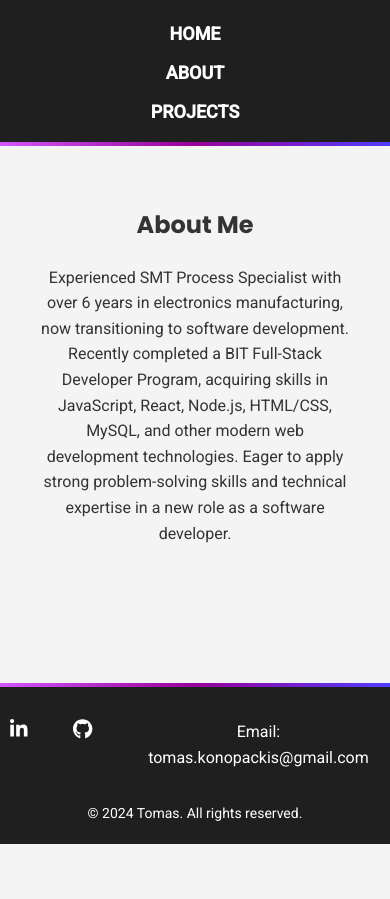
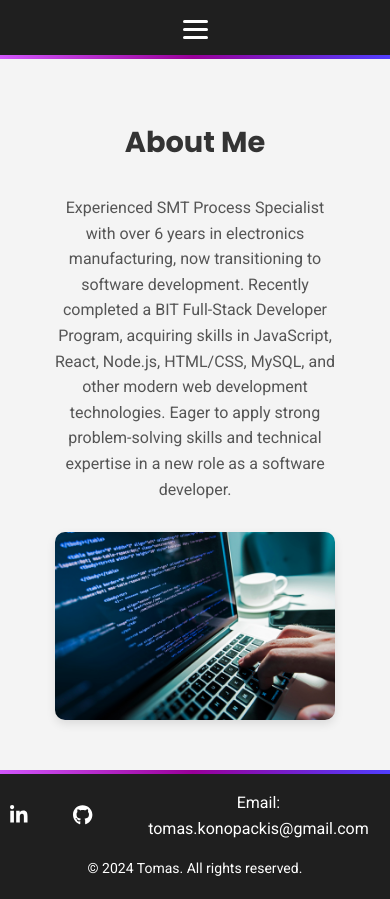
Before and after one commit to konoto1/react-portfolio, a React (Vite) app: page /react-portfolio/about in a window 390 px wide. Before the commit the page ends 844 px from the top, so only its background shows below. Built offline with nearby package versions, Linux system fonts and the light colour scheme.

Commit message:
updated about me and responsive

```diff
--- a/src/components/About/About.jsx
+++ b/src/components/About/About.jsx
@@ -1,10 +1,13 @@
 import style from './About.module.css';
+import computer from '/computer.jpg';
 
 
 export const About = () => {
   return (
+    <div className="container">
       <div className={style.aboutContainer}>
         <h2>About Me</h2>
+        <div className={style.paragraph}>
           <p className={style.aboutText}>
             Experienced SMT Process Specialist with over 6 years in electronics
             manufacturing, now transitioning to software development.
@@ -13,6 +16,9 @@ export const About = () => {
             development technologies. Eager to apply strong problem-solving skills and
             technical expertise in a new role as a software developer.
           </p>
+          <img src={computer} alt="Computer" />
+        </div>
+      </div>
     </div>
   );
 };
--- a/src/components/About/About.module.css
+++ b/src/components/About/About.module.css
@@ -1,7 +1,22 @@
-/* About.module.css */
 .aboutContainer {
     text-align: center;
     padding: 40px 20px;
+}
+
+.paragraph {
+    display: flex;
+    justify-content: center;
+    gap: 30px;
+    margin-top: 30px;
+    color: #555;
+}
+
+.paragraph img {
+    border-radius: 10px;
+    max-width: 20rem;
+    height: auto;
+    object-fit: cover;
+    box-shadow: 0px 4px 10px rgba(0, 0, 0, 0.1);
 }
 
 .aboutText {
@@ -12,8 +27,28 @@
 }
 
 @media (max-width: 768px) {
+    .paragraph {
+        flex-direction: column;
+        align-items: center;
+    }
+
     .aboutText {
-        font-size: 16px;
+        font-size: 1.1rem;
         padding: 0 20px;
     }
 }
+
+@media (max-width: 600px) {
+    .aboutContainer h2 {
+        font-size: 1.8rem;
+    }
+
+    .aboutText {
+        font-size: 1rem;
+        padding: 0 15px;
+    }
+
+    .paragraph img {
+        max-width: 90%;
+    }
+}
--- a/src/components/Header/Header.jsx
+++ b/src/components/Header/Header.jsx
@@ -1,11 +1,23 @@
 import { Link } from 'react-router-dom';
+import { useState } from 'react';
 import style from './Header.module.css';
 
 export const Header = () => {
+    const [menuOpen, setMenuOpen] = useState(false);
+
+    const toggleMenu = () => {
+        setMenuOpen(!menuOpen);
+    };
+
     return (
         <header className={style.headerContainer}>
-      <nav>
-        <ul className={style.navList}>
+            <nav className={style.navContainer}>
+                <div className={style.hamburger} onClick={toggleMenu}>
+                    <div className={style.bar}></div>
+                    <div className={style.bar}></div>
+                    <div className={style.bar}></div>
+                </div>
+                <ul className={`${style.navList} ${menuOpen ? style.showMenu : ''}`}>
                     <li><Link to="/react-portfolio/">Home</Link></li>
                     <li><Link to="/react-portfolio/about">About</Link></li>
                     <li><Link to="/react-portfolio/projects">Projects</Link></li>
--- a/src/components/Header/Header.module.css
+++ b/src/components/Header/Header.module.css
@@ -14,6 +14,15 @@
     background: linear-gradient(90deg, #d257fc 0%, #909 49.48%, #503eff 100%);
     bottom: 0;
     left: 0;
+}
+
+.navContainer {
+    display: flex;
+    justify-content: space-around;
+    align-items: center;
+    max-width: 1200px;
+    margin: 0 auto;
+    padding: 0 20px;
 }
 
 .navList {
@@ -40,9 +49,40 @@
     transform: scale(1.05);
 }
 
+.hamburger {
+    display: none;
+    cursor: pointer;
+    flex-direction: column;
+    gap: 5px;
+}
+
+.bar {
+    width: 25px;
+    height: 3px;
+    background-color: #ffffff;
+    border-radius: 5px;
+    transition: all 0.3s ease;
+}
+
 @media (max-width: 768px) {
     .navList {
+        position: absolute;
+        top: 100%;
+        left: 0;
+        right: 0;
+        background-color: #1f1f1f;
         flex-direction: column;
-        gap: 10px;
+        gap: 15px;
+        padding: 20px 0;
+        display: none;
+        /* Hidden by default */
+    }
+
+    .showMenu {
+        display: flex;
+    }
+
+    .hamburger {
+        display: flex;
     }
 }
--- a/src/components/Home/Home.jsx
+++ b/src/components/Home/Home.jsx
@@ -3,6 +3,7 @@ import picture from '/picture.jpg';
 
 export const Home = () => {
   return (
+    <div className="container">
       <div className={style.mainContainer}>
         <h1>Welcome to My Portfolio</h1>
         <div className={style.paragraph}>
@@ -12,5 +13,6 @@ export const Home = () => {
           <img src={picture} alt="My Picture" />
         </div>
       </div>
+    </div>
   );
 };
--- a/src/components/Home/Home.module.css
+++ b/src/components/Home/Home.module.css
@@ -20,8 +20,10 @@
 
 .paragraph img {
     border-radius: 10px;
-    max-width: 400px;
+    max-width: 20rem;
+    max-height: 20rem;
     height: auto;
+    object-fit: cover;
     box-shadow: 0px 4px 10px rgba(0, 0, 0, 0.1);
 }
 
@@ -30,6 +32,14 @@
     font-size: 1.3rem;
     line-height: 1.8;
     color: #555;
+}
+
+@media (max-width: 800px) {
+    .paragraph img {
+        width: 90%;
+        max-width: 300px;
+        height: auto;
+    }
 }
 
 @media (max-width: 768px) {
@@ -47,3 +57,14 @@
         padding: 0 20px;
     }
 }
+
+@media (max-width: 600px) {
+    .mainContainer h1 {
+        font-size: 36px;
+    }
+
+    .paragraph img {
+        max-width: 80%;
+        height: auto;
+    }
+}
--- a/src/components/Projects/Project.module.css
+++ b/src/components/Projects/Project.module.css
@@ -21,8 +21,9 @@
 
 .projectCard img {
    max-width: 100%;
-   height: auto;
+   height: 200px;
    border-radius: 6px;
+   object-fit: cover;
 }
 
 .projectCard:hover {
@@ -57,3 +58,9 @@
       grid-template-columns: 1fr;
    }
 }
+
+@media (max-width: 600px) {
+   .projectCard {
+      padding: 15px;
+   }
+}
--- a/src/components/Projects/Projects.jsx
+++ b/src/components/Projects/Projects.jsx
@@ -14,6 +14,7 @@ export const Projects = () => {
 
 
   return (
+    <div className="container">
       <div className={style.projectsContainer}>
         <h2>My Projects</h2>
         <div className={style.projectGrid}>
@@ -27,5 +28,6 @@ export const Projects = () => {
           ))}
         </div>
       </div>
+    </div>
   );
 };
--- a/src/index.css
+++ b/src/index.css
@@ -1,11 +1,16 @@
 /* Global styling */
+*,
+*::before,
+*::after {
+  box-sizing: border-box;
+}
+
 body,
 html {
   height: 100%;
   font-family: 'Roboto', Arial, sans-serif;
   margin: 0;
   padding: 0;
-  box-sizing: border-box;
   line-height: 1.6;
   background-color: #f4f4f4;
   color: #333;
@@ -21,13 +26,7 @@ h1,
 h2,
 h3 {
   font-family: 'Poppins', sans-serif;
-}
-
-.App {
-  display: flex;
-  flex-direction: column;
-  min-height: 100vh;
-  /* Full viewport height */
+  margin: 10px 0;
 }
 
 main {
@@ -36,7 +35,6 @@ main {
   flex-direction: column;
 }
 
-/* Responsive container */
 .container {
   width: 80%;
   max-width: 1200px;
@@ -44,8 +42,56 @@ main {
   padding: 20px;
 }
 
+/* Tablet breakpoint at 768px */
 @media (max-width: 768px) {
+  h1 {
+    font-size: 2rem;
+  }
+
+  h2 {
+    font-size: 1.6rem;
+  }
+
+  h3 {
+    font-size: 1.3rem;
+  }
+
   .container {
     width: 90%;
   }
+
+  p {
+    margin: 0 15px;
+    font-size: 1.1rem;
+  }
 }
+
+/* Mobile breakpoint at 600px */
+@media (max-width: 600px) {
+  h1 {
+    font-size: 1.8rem;
+  }
+
+  h2 {
+    font-size: 1.5rem;
+  }
+
+  h3 {
+    font-size: 1.2rem;
+  }
+
+  p {
+    margin: 0 10px;
+    font-size: 1rem;
+  }
+
+  img {
+    max-width: 100%;
+    height: auto;
+  }
+
+  .container {
+    width: 95%;
+    padding: 10px;
+  }
+}
```
Also changed, not shown: public/computer.jpg (added). Lines whose indentation alone changed are shown as unchanged.
